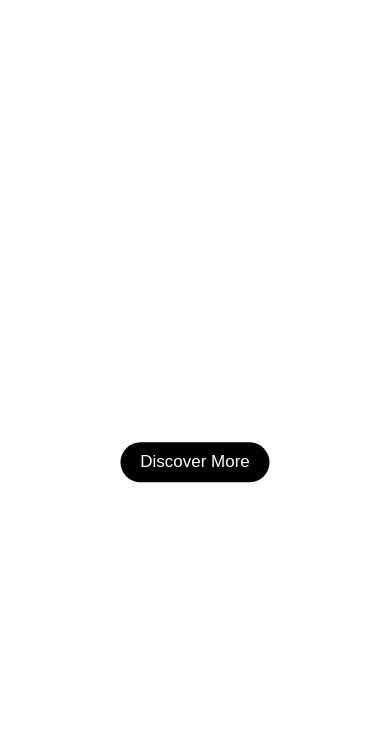
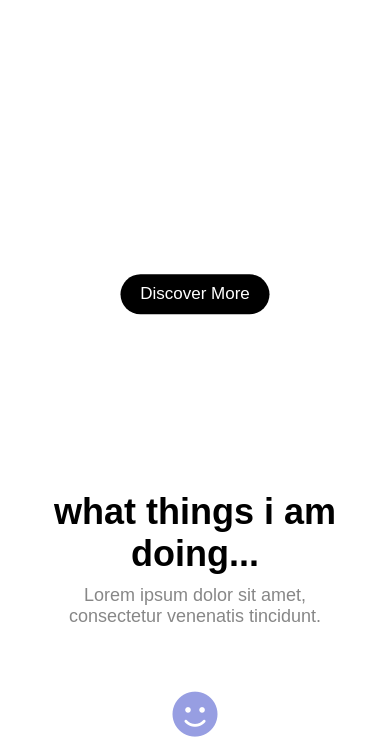
Before and after one commit to Hager92/Kalay-Page, a plain HTML site: page index.html in a window 390 px wide. Shown: the part 95-844 px from the top of the page. Drawn offline with Linux system fonts and the light colour scheme.

Commit message:
Enhance home section styles for mobile view
Add styles for home section in media query.

```diff
--- a/css/style.css
+++ b/css/style.css
@@ -73,6 +73,13 @@ body {
 
 /* media query home*/
 @media (max-width:768px) {
+
+    .home {
+        height: 60vh;
+        background-size: contain;
+        background-attachment: scroll;
+        background-position: center;
+    }
 
     .home .home-text h2 {
         font-size: 24px;
```
